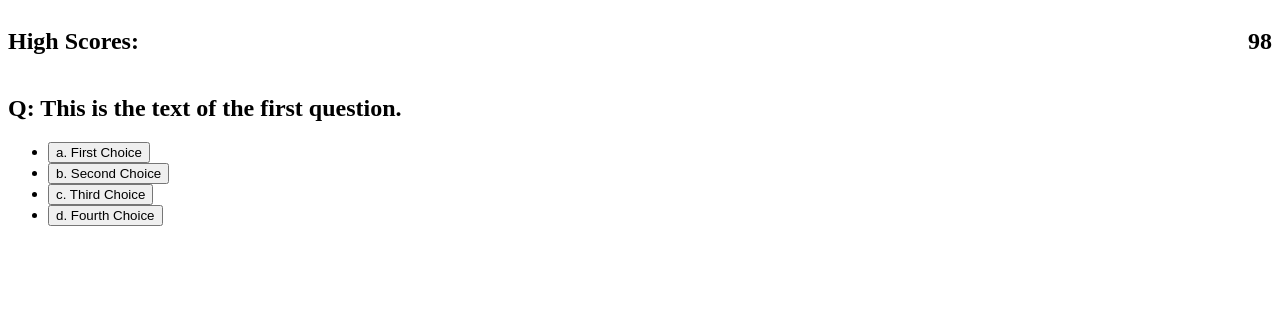
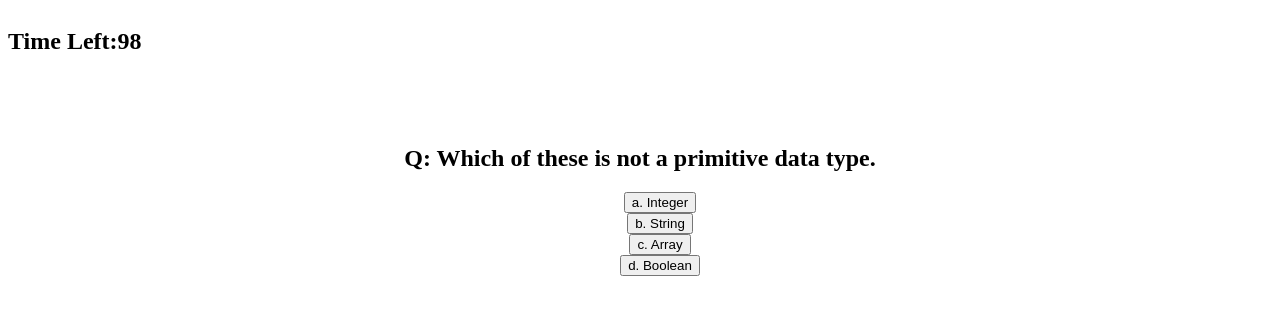
Before and after one commit to 999888Z/Coding-Quiz, a plain HTML site: page index.html in a window 1280 px wide. Both pictures are taken after a click on the button "Start Quiz". Drawn offline with Linux system fonts and the light colour scheme.

Commit message:
Added Text, Local Storage, Event Listeners

```diff
--- a/assets/script.js
+++ b/assets/script.js
@@ -31,40 +31,42 @@ const answerC = document.querySelector(".answerC")
 const answerD = document.querySelector(".answerD")
 const correctOrWrong = document.querySelector(".correctOrWrong")
 const timer = document.querySelector(".timer")
+var finalScore = document.querySelector(".final-score")
 var i=0
 var questionIndex = 0;
 var totalTime = 100;
 var timerInterval;
+var user1 = document.querySelector(".user1")
 
 //define the five questions as strings within an array of objects
 const questions = [
     {
-        question: "This is the text of the first question.",
-        choices: ["a. First Choice" , "b. Second Choice" , "c. Third Choice" , "d. Fourth Choice"] ,
-        answer: "c. Third Choice"
+        question: "Which of these is not a primitive data type.",
+        choices: ["a. Integer" , "b. String" , "c. Array" , "d. Boolean"] ,
+        answer: "c. Array"
     },
     {
 
-        question: "This is the text of the second question.",
-        choices: ["a. First Choice" , "b. Second Choice" , "c. Third Choice" , "d. Fourth Choice"] ,
-        answer: "d. Fourth Choice"
+        question: "Which of these characters is used to indicate a Class in CSS.",
+        choices: ["a. #" , "b. *" , "c. @" , "d. ."] ,
+        answer: "d. ."
     },
     {
 
-        question: "This is the text of the third question.",
-        choices: ["a. First Choice" , "b. Second Choice" , "c. Third Choice" , "d. Fourth Choice"] ,
-        answer: "b. Second Choice"
+        question: "Which of the following characters is used to indicate an ID in CSS.",
+        choices: ["a. ." , "b. #" , "c. &" , "d. !"] ,
+        answer: "b. #"
     },
     {
-        question: "This is the text of the fourth question.",
-        choices: ["a. First Choice" , "b. Second Choice" , "c. Third Choice" , "d. Fourth Choice"] ,
-        answer: "c. Third Choice"
+        question: "A variable is always which of the following:",
+        choices: ["a. Method" , "b. String" , "c. Property" , "d. Array"] ,
+        answer: "c. Property"
     },
     {
 
-        question: "This is the text of the fifth question.",
-        choices: ["a. First Choice" , "b. Second Choice" , "c. Third Choice" , "d. Fourth Choice"] ,
-        answer: "a. First Choice"
+        question: "A function is always which of the following:",
+        choices: ["a. Method" , "b. String" , "c. Array" , "d. Object"] ,
+        answer: "a. Method"
     }
 ]
 
@@ -73,7 +75,9 @@ function init() {
     fiveQuizQuestions.style.display = "none";
     inputInitial.style.display = "none";
     highScoresPage.style.display = "none";
-    timer.textContent = totalTime;
+    timer.textContent = "Time Left:" + totalTime;
+    i = 0
+    totalTime = 100
 }
 
 function showQuestions() {
@@ -91,21 +95,21 @@ function showQuestions() {
     answerA.textContent = (questions[i].choices[0])
     answerB.textContent = (questions[i].choices[1])
     answerC.textContent = (questions[i].choices[2])
-    answerD.textContent = (questions[i].choices[3])
+    answerD.textContent = (questions[i].choices[3]);
 
-    handleInterval();
-}
+    }
 
 function handleInterval() {
     timerInterval = setInterval(function() {
         totalTime--;
-        timer.textContent = totalTime;
+        timer.textContent = "Time Left:" + totalTime;
 
         if (totalTime < 0) {
             clearInterval(timerInterval);
             showInputInitial();
         }
     }, 1000)
+    showQuestions();
 }
 
 function showInputInitial() {
@@ -115,7 +119,36 @@ function showInputInitial() {
     fiveQuizQuestions.style.display = "none";
     inputInitial.style.display = "block";
     highScoresPage.style.display = "none";
+if (totalTime < 0){
+    totalTime = 0
 }
+
+    finalScore.textContent = totalTime
+}
+
+function showHighScores() {
+
+    startingSection.style.display = "none";
+    fiveQuizQuestions.style.display = "none";
+    inputInitial.style.display = "none";
+    highScoresPage.style.display = "block";
+
+    var initials = document.getElementById("initials").value
+//store data in local storage
+    window.localStorage.setItem("initials", initials)
+    window.localStorage.setItem("totalTime", totalTime)
+//retrieve items from local storage
+    var saveInitials = localStorage.getItem("initials")
+    var saveScore = localStorage.getItem("totalTime")
+
+    user1.textContent = saveInitials + " ----- " + totalTime
+
+
+
+}
+
+
+
 
 function answerACompare() {
     if(questions[i].choices[0] === questions[i].answer) {
@@ -129,6 +162,7 @@ function answerACompare() {
         totalTime -= 10
         correctOrWrong.textContent = "Wrong!";
         showQuestions();
+
     }
 
     setTimeout(function() {
@@ -175,6 +209,7 @@ function answerCCompare() {
 }
 
 
+
 function answerDCompare() {
     if(questions[i].choices[3] === questions[i].answer) {
         i++
@@ -182,6 +217,8 @@ function answerDCompare() {
         showQuestions();
 
     }
+
+
     else {
         i++
         totalTime -= 10
@@ -191,14 +228,17 @@ function answerDCompare() {
 
     setTimeout(function() {
         correctOrWrong.textContent = "";
-    }, 1000)
-}
+        }, 1000)
+    }
+
 
 
 init()
 
-document.getElementById("start-quiz-button").addEventListener("click", showQuestions)
+document.getElementById("start-quiz-button").addEventListener("click", handleInterval)
 document.getElementById("select-one").addEventListener("click", answerACompare)
 document.getElementById("select-two").addEventListener("click", answerBCompare)
 document.getElementById("select-three").addEventListener("click", answerCCompare)
 document.getElementById("select-four").addEventListener("click", answerDCompare)
+document.querySelector(".submit-initial-btn").addEventListener("click", showHighScores)
+document.querySelector(".play-again-btn").addEventListener("click", init)
--- a/assets/style.css
+++ b/assets/style.css
@@ -4,6 +4,11 @@
     text-align: center;
    max-width: 50%;
 margin-top: 70px ;
+
+}
+
+.answer-choices {
+    list-style: none;
 
 }
 
--- a/index.html
+++ b/index.html
@@ -9,17 +9,16 @@
 </head>
 <body>
     <header>
-        <h2 class="high-scores">High Scores: </h2>
         <h2 class="timer">Time:</h2>
     </header>
 
-    <section class="starting-section">
+    <section class="starting-section container">
         <h1 class="page-title">Coding Quiz</h1>
-        <p class="opening-message">Try to answer the following five questions. If you get the answer wrong, 8 seconds will be taken off of the timer. The time left after answering the questions is your score. </p>
+        <p class="opening-message">Try to answer the following five questions. If you get the answer wrong, 10 seconds will be taken off of the timer. The time left after answering the questions is your score. </p>
         <button id="start-quiz-button">Start Quiz</button>
     </section>
 
-    <section class="five-quiz-questions">
+    <section class="five-quiz-questions container">
         <h2>Q: <span class="pregunta"></span></h2>
         <ul class="answer-choices">
             <li><button class="answerA" id="select-one"></button></li>
@@ -31,24 +30,22 @@
         <p class="correctOrWrong"></p>
     </section>
 
-    <section class="input-initials">
+    <section class="input-initials container">
         <h2 class="your-score-text">Your final score is: <span class="final-score"></span></h2>
-        //added initials input area
+        <!-- //added initials input area -->
         <p>
             Enter initials: <input type="text" id="initials" max="3" />
        <button class="submit-initial-btn">Submit</button>
         </p>
     </section>
 
-    <section class="high-scores-page">
+    <section class="high-scores-page container">
 
         <ul class="high-scores-list">
             <li class="user1"></li>
-            <li class="user2"></li>
-            <li class="user3"></li>
         </ul>
 
-        <button class="play-again-btn">Clear Scores and Start Again</button>
+        <button class="play-again-btn">Clear Score and Start Again</button>
     </section>
 
     <script src="./assets/script.js"></script>
```
